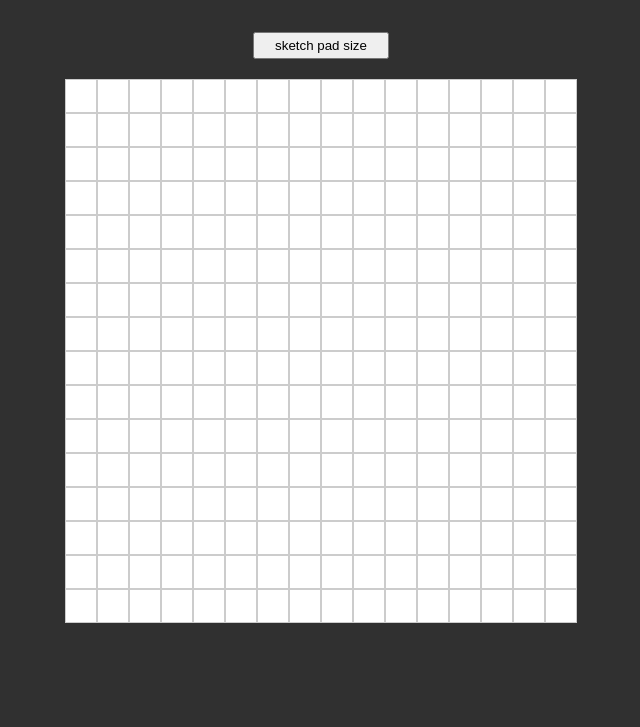
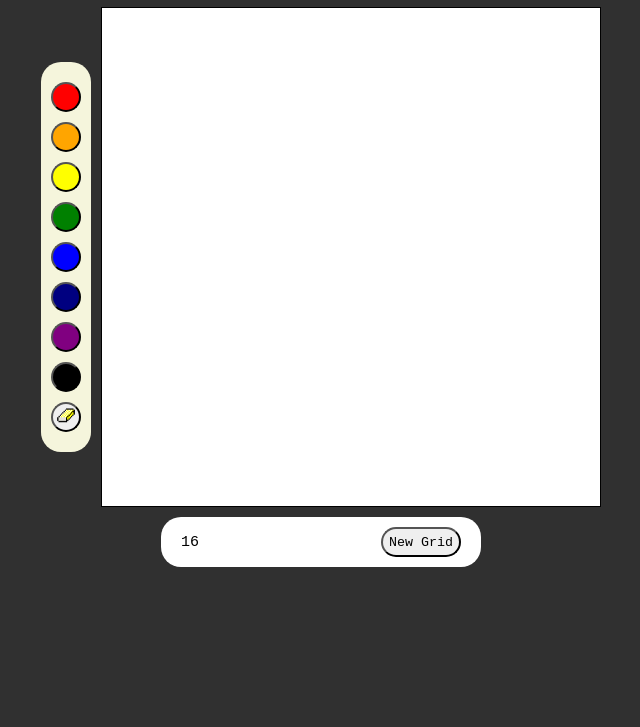
Before and after one commit to hanna522/etch-a-sketch, a plain HTML site: page index.html in a window 1280 px wide. Shown: the part 73-800 px from the top of the page, without its empty margins (319-959 px from the left). Drawn offline with Linux system fonts and the light colour scheme.

Commit message:
changed to grid display and added color options

```diff
--- a/index.html
+++ b/index.html
@@ -6,8 +6,29 @@
         <title>Dynamic Flexbox Grid</title>
     </head>
     <body>
-        <button id="popup-button">sketch pad size</button>
-        <div id="grid-container"></div>
+        <div class = "flex-container">
+            <div class = "title"><h1>Etch-a-Sketch</h1></div>
+            <div class="main-content">
+                <div class="options">
+                    <div class="colors">
+                        <button class="red"></button>
+                        <button class="orange"></button>
+                        <button class="yellow"></button>
+                        <button class="green"></button>
+                        <button class="blue"></button>
+                        <button class="navy"></button>
+                        <button class="purple"></button>
+                        <button class="black"></button>
+                    </div>
+                    <button class="eraser"><img src="./eraser.png"></button>
+                </div>
+                <div class="grid-container"></div>
+            </div>
+            <div class="set-grid">
+                <input type="text" class="grid-size" value="16" placeholder="Enter Grid Size (1-100)">
+                <button class="newGridButton">New Grid</button>
+            </div>
+        </div>
         <script src="script.js"></script>
     </body>
 </html>
--- a/script.js
+++ b/script.js
@@ -1,22 +1,76 @@
 document.addEventListener("DOMContentLoaded", function() {
-    const girdContainer = document.getElementById("grid-container");
+    const gridContainer = document.querySelector(".grid-container");
+    const newGridButton = document.querySelector(".newGridButton");
+    let isDrawing = false;
+    let color = 'black';
 
-    for (let i = 0; i < 16 * 16; i++) {
-        const square = document.createElement('div'); // create a new div element
-        square.classList.add('square'); // add the 'square' class to the div
-        girdContainer.appendChild(square); //append the div to the document body
+    createGrid(16);
 
-        // Hovering effect
-        square.addEventListener('mouseenter', () =>{
-            square.style.backgroundColor = 'pink';
-        })
-        square.addEventListener('mouseleave', () => {
-            square.style.backgroundColor = '';
-        })
-    };
+    function startDrawing(square) {
+        isDrawing = true;
+        square.style.backgroundColor = color;
+    }
 
-    const btn = document.getElementById('popup-button');
+    function Draw(square) {
+        if (isDrawing) {
+            square.style.backgroundColor = color;
+        }
+    }
 
-    btn.addEventListener('onclick')
+    function stopDrawing() {
+        isDrawing = false;
+    }
 
+    function createGrid(size) {
+        const squares = gridContainer.querySelectorAll('div');
+        squares.forEach((div) => div.remove());
+        gridContainer.style.gridTemplateColumns = `repeat(${size} , 1fr)`;
+        gridContainer.style.gridTemplateRows = `repeat(${size} , 1fr)`;
+
+        for (let i = 0; i < size * size; i++) {
+            const square = document.createElement('div');
+            square.style.backgroundColor = "white";
+            gridContainer.insertAdjacentElement("beforeend", square);
+
+            square.addEventListener('mousedown', () => {
+                startDrawing(square);
+            });
+
+            square.addEventListener('mouseup', () => {
+                stopDrawing();
+            });
+
+            square.addEventListener('mousemove', () => {
+                Draw(square);
+            });
+        }
+    }
+
+    function changeColor(newColor) {
+        color = newColor;
+    }
+
+    const colorButtons = document.querySelectorAll('.colors button');
+    colorButtons.forEach((button) => {
+        button.addEventListener('click', function() {
+            changeColor(this.className);
+        });
+    });
+
+    const eraseButton = document.querySelector('.options .eraser');
+    eraseButton.addEventListener('click', () => {
+        changeColor('white');
+    })
+
+    newGridButton.addEventListener('click', () => {
+        let userInput = document.querySelector('.grid-size');
+        let newSize = parseInt(userInput.value, 10);
+        newSize = Math.min(newSize, 100);
+        if (isNaN(newSize) || newSize <= 0) {
+            alert("Please enter a valid positive number.");
+            return;
+        }
+
+        createGrid(newSize);
+    });
 });
--- a/style.css
+++ b/style.css
@@ -1,28 +1,125 @@
-body {
+*{
+    box-sizing: border-box;
     margin: 0;
+    padding: 0;
+    font-family:monospace;
+}
+
+.grid-container{
+    width: 500px;
+    height: 500px;
+    display: grid;
+    border: 1px solid black;
+    left: 35%;
+    top: 40px;
+}
+
+.title{
+    padding: 20px;
+    margin: 0;
+}
+
+body{
+    background-color: #303030;
+    color: #d6aa24;
+}
+
+.flex-container{
     display: flex;
     flex-direction: column;
     justify-content: center;
     align-items: center;
-    min-height: 100vh;
-    background-color: #303030;
+    gap: 10px;
 }
 
-#popup-button {
-    padding: 4px 20px;
-    margin-bottom: 20px;
+.main-content{
+    display: flex;
+    align-items: center;
+    gap: 10px
 }
 
-#grid-container {
+.options{
+    background-color: beige;
+    border-radius: 20px;
+    border: none;
     display: flex;
-    flex-wrap: wrap;
+    flex-direction: column;
+    align-items: center;
+    justify-content: center;
+    padding: 20px 10px;
+    gap: 10px;
 }
 
-.square {
-    width: calc(100% / 16);
-    height: 0;
-    padding-bottom: calc(100% / 16);
-    background-color: #ffffff;
-    border: 1px solid #cccccc;
-    box-sizing: border-box;
+.colors{
+    display: flex;
+    flex-direction: column;
+    gap: 10px;
+
 }
+
+button {
+    cursor: pointer;
+}
+
+.options button {
+    width: 30px;
+    height: 30px;
+    border-radius: 30px;
+}
+
+img{
+    width: 20px;
+    height: 20px;
+}
+
+.set-grid {
+    display: flex;
+    gap: 10px;
+    padding: 10px 20px;
+    border-radius: 20px;
+    background: white;
+}
+
+.newGridButton {
+    height: 30px;
+    width: 80px;
+    border-radius: 15px;
+}
+
+.grid-size {
+    border: none;
+    font-size: 15px;
+    font-weight: 500;
+}
+
+.red {
+    background-color: red;
+}
+
+.orange {
+    background-color: orange;
+}
+
+.yellow {
+    background-color: yellow;
+}
+
+.green {
+    background-color: green;
+}
+
+.blue {
+    background-color: blue;
+}
+
+.navy {
+    background-color: navy;
+}
+
+.purple {
+    background-color: purple;
+}
+
+.black {
+    background-color: black;
+}
```
Also changed, not shown: eraser.png (added).
